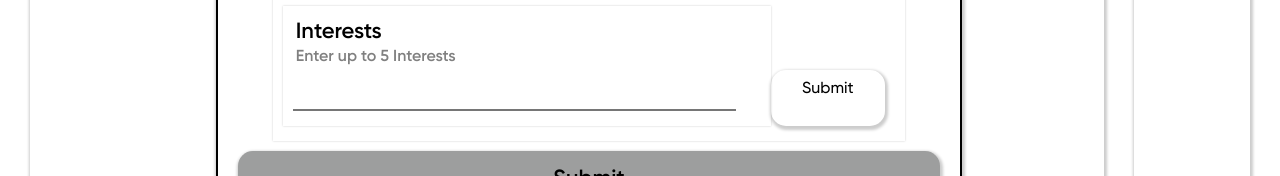
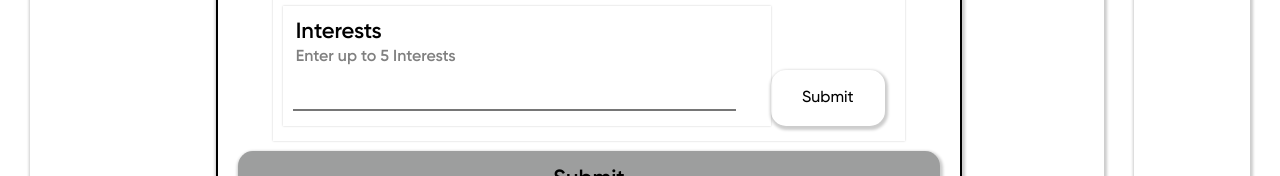
Before and after one commit to NLanese/the-codex, a Next.js app: page /showcases/ostrich-components/showcase in a window 1280 px wide. Shown: the part 11506-11682 px from the top of the page. Built offline with nearby package versions, Linux system fonts and the light colour scheme.

Commit message:
Update FormMultipleText.js

```diff
--- a/OstrichComponents/Forms/FormMultipleText.js
+++ b/OstrichComponents/Forms/FormMultipleText.js
@@ -15,7 +15,9 @@ export const FormMultipleText = ({
     limit,
     correctDisplay = "bubble", // or "bubble" or "fieldBubble"
     correctResponse,
-    validResponse
+    validResponse,
+    hasValidResponse = true
+
 }) => {
     ///////////
     // State //
@@ -128,12 +130,40 @@ export const FormMultipleText = ({
             setBoxStyleFinal(final)
         }
 
+
+
     ////////////////
     // Renderings //
     ////////////////
 
     function renderSubmittedAnswers(){
 
+    }
+
+    // Renders the Bubble Version of Correct or Valid
+    function renderBubbleValidOrCorrect(){
+        if (!hasValidResponse){
+            return
+        }
+        if ((!fieldObj.validResponse && !correctResponse) || (correctDisplay !== "bubble")){
+            return
+        }
+        let borderColor = '#bdbdbd'
+        let borderFill = '#efefef'
+        if ((!fieldObj.validResponse && isValid) && !correctResponse){
+            borderColor = '#57a5f2'
+            borderFill = '#9cc6f0'
+        }
+        else if (correctResponse && isCorrect){
+            borderColor = '#57f25f'
+            borderFill = '#a8ffad'
+        }
+        return(
+            <div style={{marginLeft: 'auto'}}>
+                <div style={{height: '100%', aspectRatio: 1, borderRadius: 50, border: `3px solid ${borderColor}`, backgroundColor: borderFill}}>
+                </div>
+            </div>
+        )
     }
 
     function MAIN(){
@@ -161,9 +191,18 @@ export const FormMultipleText = ({
                         flexDirection: 'column',
                         justifyContent: 'flex-end'
                         }}>
-                            <OstCard style={{ height: '30%' , textAlign: 'center', display: 'flex', justifyContent: 'center', margin: 0, width: "100%"}}>
+                            <OstCard style={{
+                                height: '30%' ,
+                                textAlign: 'center',
+                                display: 'flex',
+                                justifyContent: 'center',
+                                alignItems: 'center',
+                                margin: 0,
+                                width: "100%"
+                            }}>
                                 Submit
                             </OstCard>
+                            {renderBubbleValidOrCorrect()}
                         </div>
                     <div>
                         {renderSubmittedAnswers()}
```
